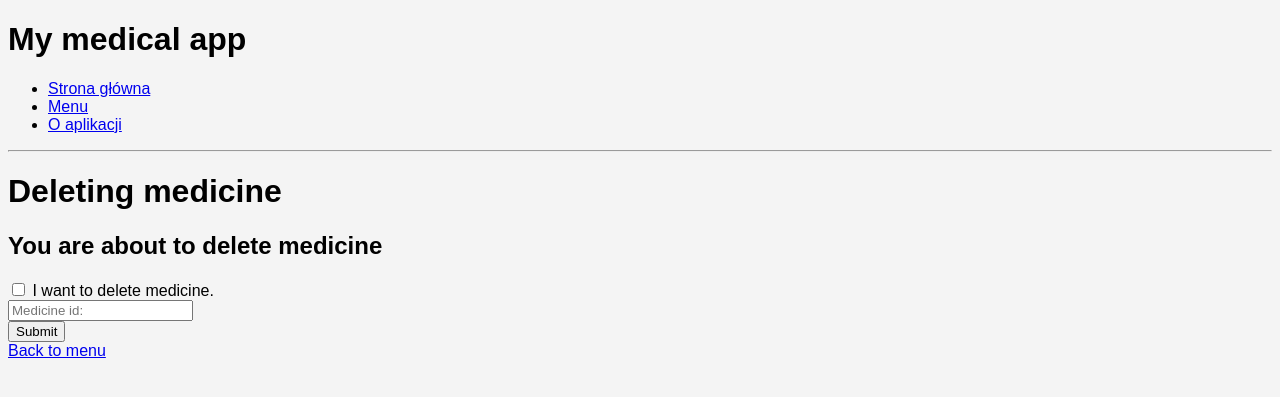
After one commit to renioko/MyMedTracker, a Flask app: template postgresql_app/UI/templates/get_med_id_form.html in a window 1280 px wide. The commit adds this page. Shown: the top 397 px of the page. Run offline with Flask 3, Linux system fonts and the light colour scheme; the template is opened without the code that fills it, so the values that code supplies are empty.

```diff
--- /dev/null
+++ b/postgresql_app/UI/templates/get_med_id_form.html
@@ -0,0 +1,20 @@
+{% extends 'base.html' %}
+
+{% block title %}Deleting medicine {% endblock %}
+
+{% block content %}
+
+<h1>Deleting medicine</h1>
+<h2>You are about to delete medicine</h2>
+<form method="POST" action="{{url_for('medicine.delete_medicine')}}">
+    <label>
+        <input type="checkbox" name="confirmation">
+        I want to delete medicine.
+    </label><br>
+    <input type="number" name="med_id" Placeholder="Medicine id: "><br>
+    <input type="submit" value="Submit"><br>
+</form>
+
+<a href="{{url_for('menu')}}">Back to menu</a>
+
+{% endblock %}
--- a/postgresql_app/UI/templates/medicine_menu.html
+++ b/postgresql_app/UI/templates/medicine_menu.html
@@ -5,8 +5,8 @@
 {% block content %}
 <h2>Functions for medicines:</h2>
 <ul>
-    <li><a href="{{url_for('medicine.add_medicine')}}">Add medicine</a></li>
-    <li><a href="#">Delete medicine</a></li>
+    <li><a href="{{ url_for('medicine.add_medicine') }}">Add medicine</a></li>
+    <li><a href="{{ url_for('medicine.delete_medicine') }}">Delete medicine</a></li>
     <li><a href="#">Update medicine</a></li>
     <li><a href="#">View medicine</a></li>
     <li><a href="#">Assign medicine</a></li>
```
Also changed, not shown: postgresql_app/repos/medicine_repo.py (+6 -6 lines), postgresql_app/routes/medicine_routes.py (+7 -1 lines).
